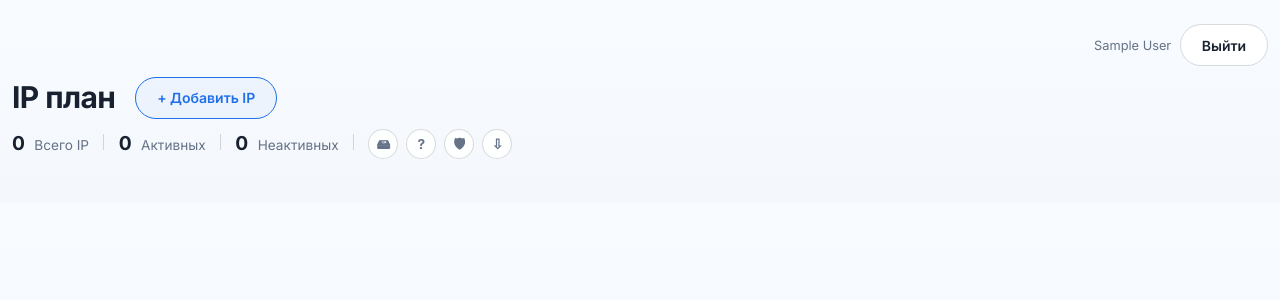
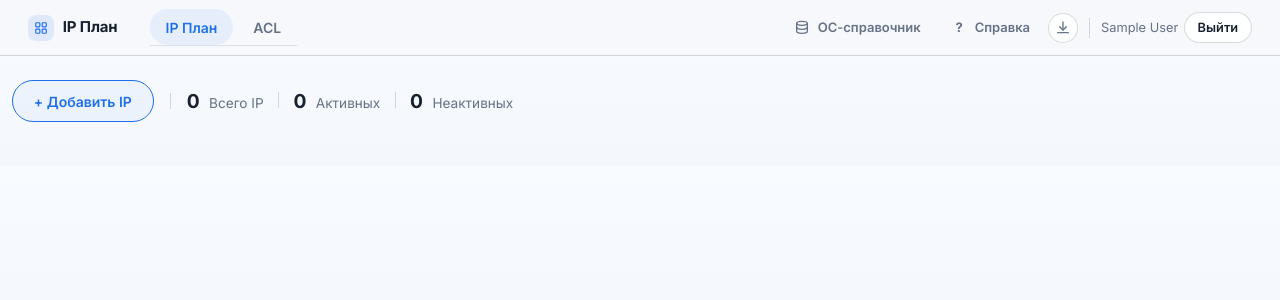
Before and after one commit to aanikolaeff/ip_plan, a Django app: page / in a window 1280 px wide. Shown: the top 300 px of the page. Run offline with Django 5.2, Linux system fonts and the light colour scheme; the visitor is signed in with stand-in values (Sample User, id 1); some libraries are stand-ins or nearby versions.

Commit message:
Add persistent top navigation (from maket/Main.dc.html)
Ported the pre-approved mockup verbatim into real Django code — same
tokens/classes/SVGs already given 1:1 from style.css, not a new design.

Replaces:
- The floating .user-bar (name + Выйти) sitting alone above hero,
  disconnected from any navigation.
- Unlabeled emoji icon buttons (🛡 ACL, 🖴 OS catalog) mixed with '?'
  help and export in one row — different-weight actions dumped
  together, meaning legible only via title tooltip.
- No active-page indicator anywhere.
- The hand-rolled '← IP план' back link on acl_lookup.html (one-off
  per-subpage pattern, not reusable) — cross-section nav is now the
  tabs. Left '← ACL' on acl_detail.html/acl_object_group_detail.html
  alone: that's in-section drill-down back-nav (detail → search), not
  redundant with the new tabs.

New: header.app-nav (nav.css) — brand + IP План/ACL tabs with real
active state (request.resolver_match.url_name) on the left; ОС-
справочник/Справка (still HTMX modals)/Export, separator, user, Выйти
on the right. x-data moved from .container-fluid to <body> since the
nav's Alpine directives (@click for the modal triggers) live outside
.container-fluid now (full-bleed bar, no container gutter).

ip_table.html hero simplified to match: sr-only <h1> (page identity is
now the active tab) + add-button/stats in one row, hero-actions-row
removed entirely (those 4 buttons live in the nav now). Dead CSS for
the replaced patterns (.user-bar*, .hero-actions-row, .btn-help)
removed from style.css; .btn-back kept — still used by the ACL
detail/object-group pages, unrelated to what changed here.

Verified live: tab active-state switches correctly between IP План/
ACL, ОС-справочник modal opens fine after the x-data move (Alpine
still wired up), no console errors, no more '← IP план'.

Co-Authored-By: Claude Sonnet 5 <noreply@anthropic.com>
Claude-Session: https://claude.ai/code/session_01Pg7jUBmmZpS5VEuH7Q4JKi

```diff
--- /dev/null
+++ b/ip_plan/static/ip_plan/css/nav.css
@@ -0,0 +1,110 @@
+/* Постоянная шапка-навигация — портирование maket/Main.dc.html (см.
+   maket/README.md про критику текущего состояния: плавающая user-bar вне
+   какой-либо навигации, emoji-иконки 🛡/🖴 без подписи, нет индикации
+   активной страницы, "← IP план" на ACL — ручной паттерн на каждую
+   подстраницу). Токены — те же переменные из style.css (--bg-page,
+   --border-soft-strong, --accent и т.д.), новых не вводится: это тот же
+   дизайн-язык, что у control strip заголовка таблицы, не отдельный стиль. */
+
+.app-nav {
+  display: flex;
+  align-items: center;
+  justify-content: space-between;
+  height: 56px;
+  padding: 0 28px;
+  background: var(--bg-page);
+  border-bottom: 1px solid var(--border-soft-strong);
+}
+
+.nav-left { display: flex; align-items: center; gap: 2rem; }
+
+.brand { display: flex; align-items: center; gap: .55rem; }
+.brand-mark {
+  width: 26px; height: 26px;
+  border-radius: 8px;
+  background: rgba(31, 111, 235, .1);
+  color: var(--accent);
+  display: flex; align-items: center; justify-content: center;
+  flex: none;
+}
+.brand-name { font-weight: 700; font-size: .9375rem; letter-spacing: -.01em; color: var(--text-main); }
+
+.nav-tabs { display: flex; gap: .25rem; }
+.nav-tab {
+  /* Мокап использовал <button> (без href) — здесь это настоящая ссылка
+     для реальной навигации, отсюда сброс text-decoration/display, которых
+     кнопке не требовалось. */
+  display: inline-block;
+  padding: .45rem 1rem;
+  border-radius: 999px;
+  font-size: .875rem;
+  font-weight: 600;
+  color: var(--text-muted);
+  text-decoration: none;
+  cursor: pointer;
+  border: none;
+  background: none;
+  font-family: inherit;
+  transition: background .12s ease, color .12s ease;
+}
+.nav-tab.active { background: rgba(31, 111, 235, .08); color: var(--accent); }
+.nav-tab:not(.active):hover { background: rgba(24, 33, 47, .05); color: var(--text-main); }
+
+.nav-right { display: flex; align-items: center; gap: .35rem; }
+.nav-ghost {
+  display: flex; align-items: center; gap: .4rem;
+  padding: .4rem .75rem;
+  border-radius: 999px;
+  border: none;
+  background: none;
+  color: var(--text-muted);
+  font-size: .8125rem;
+  font-weight: 600;
+  font-family: inherit;
+  cursor: pointer;
+  transition: background .12s ease, color .12s ease;
+}
+.nav-ghost:hover { color: var(--accent); background: rgba(31, 111, 235, .05); }
+.nav-ghost-mark {
+  width: 18px; height: 18px;
+  display: flex; align-items: center; justify-content: center;
+  color: inherit;
+  font-weight: 700;
+  flex: none;
+}
+.nav-icon {
+  width: 30px; height: 30px;
+  border-radius: 50%;
+  border: 1px solid var(--border-soft-strong);
+  background: rgba(255, 255, 255, .9);
+  color: var(--text-muted);
+  cursor: pointer;
+  display: flex; align-items: center; justify-content: center;
+  transition: all .15s ease;
+}
+.nav-icon:hover { color: var(--accent); border-color: var(--accent); background: rgba(31, 111, 235, .05); }
+
+.nav-sep { width: 1px; height: 20px; background: var(--border-soft-strong); margin: 0 .35rem; flex: none; }
+
+.nav-user { font-size: .8rem; color: var(--text-muted); }
+.nav-logout {
+  background: rgba(255, 255, 255, .9);
+  color: var(--text-main);
+  border: 1px solid var(--border-soft-strong);
+  border-radius: 999px;
+  padding: .3rem .8rem;
+  font-weight: 600;
+  font-size: .8rem;
+  font-family: inherit;
+  cursor: pointer;
+  transition: all .15s ease;
+}
+.nav-logout:hover { border-color: var(--text-faint); }
+
+/* Узкий viewport: табы важнее вспомогательных ссылок — те уходят в перенос
+   первыми (сама шапка не в брифе адаптива, но не должна ломаться до
+   планшетной ширины). */
+@media (max-width: 860px) {
+  .app-nav { flex-wrap: wrap; height: auto; padding: .5rem 1rem; gap: .5rem; row-gap: .4rem; }
+  .nav-right { margin-left: auto; }
+}
--- a/ip_plan/static/ip_plan/css/style.css
+++ b/ip_plan/static/ip_plan/css/style.css
@@ -25,24 +25,36 @@
 
     a { color: var(--accent); }
 
-    /* --- Текущий пользователь / выход (base.html, на любой странице) --- */
-    .user-bar {
-      display: flex;
-      justify-content: flex-end;
-      align-items: center;
-      gap: .55rem;
-      margin-bottom: .65rem;
+    /* Пользователь/выход теперь — часть постоянной шапки .app-nav
+       (nav.css, portирование maket/Main.dc.html), не отдельная плавающая
+       .user-bar над hero — см. maket/README.md про критику старого места. */
+
+    /* --- Скрыт визуально, доступен читалкам экрана: там, где заголовок
+       страницы и так очевиден по активному табу в .app-nav (см. IP План в
+       ip_table.html), но <h1> для доступности/семантики документа нужен
+       всё равно. --- */
+    .sr-only {
+      position: absolute;
+      width: 1px; height: 1px;
+      padding: 0; margin: -1px;
+      overflow: hidden;
+      clip: rect(0, 0, 0, 0);
+      white-space: nowrap;
+      border: 0;
     }
-    .user-bar-name { font-size: .8rem; color: var(--text-muted); }
-    .user-bar-btn { font-size: .8rem; padding: .3rem .8rem; }
 
     /* --- Шапка страницы --- */
     .hero { margin-bottom: 1.25rem; }
     .hero-title-row { display: flex; align-items: center; gap: 1.25rem; }
+    /* Заголовок + статистика в одну строку без разрыва — используется там,
+       где видимого <h1> нет (см. .sr-only выше), заголовок страницы уже
+       обозначен активным табом в .app-nav. */
+    .hero-row { display: flex; align-items: center; gap: 1rem; }
     .hero .title { font-size: 1.875rem; line-height: 1.1; font-weight: 700; margin: 0; letter-spacing: -.02em; }
     .hero .subtitle { margin: .5rem 0 0; max-width: 70ch; color: var(--text-muted); font-size: .9375rem; }
 
     .hero-stats { display: flex; align-items: baseline; gap: .9rem; margin-top: .65rem; }
+    .hero-row .hero-stats { margin-top: 0; }
     .hero-stat { color: var(--text-muted); font-size: .85rem; }
     .hero-stat strong { color: var(--text-main); font-size: 1.2rem; font-weight: 700; margin-right: .35rem; }
     .hero-stat-sep { width: 1px; height: 1rem; background: var(--border-soft-strong); }
@@ -146,34 +158,10 @@
     }
     .btn-add:hover { background: rgba(31, 111, 235, .1); color: var(--accent-strong); border-color: var(--accent-strong); transform: translateY(-1px); }
 
-    /* --- "?" Справка / экспорт — в одной строке со сводкой (.hero-stats) --- */
-    .hero-actions-row {
-      display: flex;
-      align-items: center;
-      gap: .5rem;
-      /* .hero-stats — align-items:baseline (для чисел статистики); круглые
-         кнопки по тексту-baseline не выровнялись бы вменяемо, центрируем
-         их саму группу относительно остальных элементов строки отдельно. */
-      align-self: center;
-    }
-    .btn-help {
-      width: 30px;
-      height: 30px;
-      border-radius: 50%;
-      border: 1px solid var(--border-soft-strong);
-      background: rgba(255, 255, 255, 0.9);
-      color: var(--text-muted);
-      font-size: .85rem;
-      font-weight: 700;
-      text-decoration: none;
-      cursor: pointer;
-      display: flex;
-      align-items: center;
-      justify-content: center;
-      flex-shrink: 0;
-      transition: all .15s ease;
-    }
-    .btn-help:hover { color: var(--accent); border-color: var(--accent); background: rgba(31, 111, 235, .04); transform: translateY(-1px); }
+    /* .hero-actions-row/.btn-help (⇩/🖴/?/🛡 в одну строку со статистикой)
+       убраны — те же действия (ОС-справочник/Справка/Экспорт) теперь в
+       постоянной шапке .app-nav (nav.css: .nav-ghost/.nav-icon), см.
+       maket/README.md про критику emoji-иконок без подписи вне навигации. */
 
     .btn-modal-secondary {
       background: rgba(255, 255, 255, 0.9);
@@ -1113,11 +1101,12 @@ tr:hover .cell-clear-btn { opacity: 1; }
 .badge-status[data-status="deny"] { background: #fdeaea; color: #d13a3a; }
 .badge-status[data-status="remark"] { background: #eef0f3; color: #4b5563; }
 
-/* --- Кнопка "назад" (текстовая ссылка вида "← IP план" / "← ACL") ---
-   .btn-help — фиксированный circle 30x30 под один иконку-глиф (⇩, 🖴, ?,
-   🛡) и намеренно не тянется под многословный текст — использовать его для
-   "← IP план" клало текст поверх круга, вылезая за границы. Отдельная
-   pill-кнопка под авто-ширину текста, тот же hover-язык, что у .btn-help. */
+/* --- Кнопка "назад" (текстовая ссылка вида "← ACL") — используется на
+   acl_detail.html/acl_object_group_detail.html для возврата к поиску ACL,
+   внутринавигация раздела. Раньше так же оформлялось и "← IP план" на
+   acl_lookup.html — убрано вместе с переходом на постоянную шапку
+   .app-nav (nav.css): та кросс-разделная навигация теперь через табы
+   IP План/ACL, дублировать её текстовой ссылкой внутри hero не нужно. */
 .btn-back {
   display: inline-flex;
   align-items: center;
--- a/ip_plan/templates/ip_plan/acl_lookup.html
+++ b/ip_plan/templates/ip_plan/acl_lookup.html
@@ -4,7 +4,6 @@
   <section class="hero">
     <div class="hero-title-row">
       <h1 class="title">ACL</h1>
-      <a class="btn-back" href="{% url 'ip_plan:ip_list' %}" title="Назад к IP плану">← IP план</a>
     </div>
     <p class="subtitle">
       Поиск по running-config Cisco-устройств (config_backups, без записи в NetBox) —
--- a/ip_plan/templates/ip_plan/base.html
+++ b/ip_plan/templates/ip_plan/base.html
@@ -18,24 +18,81 @@
   <link href="{% static 'ip_plan/vendor/datatables/fixedColumns.bootstrap5.min.css' %}" rel="stylesheet">
 
   <link rel="stylesheet" href="{% static 'ip_plan/css/style.css' %}">
+  <link rel="stylesheet" href="{% static 'ip_plan/css/nav.css' %}">
   {% block extra_head %}{% endblock %}
 </head>
-<body>
-  <!-- x-data="" — без хотя бы одного предка с x-data Alpine не навешивает
-       директивы (@click и т.п.) на элементы внутри. Оборачиваем весь основной
-       контент страницы, чтобы кнопки типа "+ Добавить IP" корректно работали. -->
-  <div class="container-fluid py-4" x-data>
-    <!-- В обычном потоке документа (НЕ position:fixed) — чтобы при скролле
-         страницы вниз уезжала вместе с контентом, как "+ Добавить IP", а не
-         оставалась прибитой к вьюпорту и наезжала на липкую шапку таблицы. -->
-    {% if user.is_authenticated %}
-      <form method="post" action="{% url 'ip_plan:logout' %}" class="user-bar">
-        {% csrf_token %}
-        <span class="user-bar-name">{{ user.get_full_name|default:user.username }}</span>
-        <button type="submit" class="btn-modal-secondary user-bar-btn">Выйти</button>
-      </form>
-    {% endif %}
+<!-- x-data — без хотя бы одного предка с x-data Alpine не навешивает
+     директивы (@click и т.п.) на элементы внутри. На <body>, а не только
+     на .container-fluid ниже — постоянная шапка .app-nav тоже использует
+     @click (ОС-справочник/Справка), а она специально ВНЕ .container-fluid
+     (свой full-bleed фон на всю ширину, без горизонтальных отступов
+     контейнера). -->
+<body x-data>
+  {% if user.is_authenticated %}
+    {% with url_name=request.resolver_match.url_name %}
+      <header class="app-nav">
+        <div class="nav-left">
+          <div class="brand">
+            <span class="brand-mark">
+              <svg width="14" height="14" viewBox="0 0 24 24" fill="none" stroke="currentColor" stroke-width="2" stroke-linecap="round" stroke-linejoin="round">
+                <rect x="3" y="3" width="7" height="7" rx="1.5"></rect>
+                <rect x="14" y="3" width="7" height="7" rx="1.5"></rect>
+                <rect x="3" y="14" width="7" height="7" rx="1.5"></rect>
+                <rect x="14" y="14" width="7" height="7" rx="1.5"></rect>
+              </svg>
+            </span>
+            <span class="brand-name">IP План</span>
+          </div>
+          <nav class="nav-tabs">
+            <a class="nav-tab{% if url_name == 'ip_list' %} active{% endif %}" href="{% url 'ip_plan:ip_list' %}">IP План</a>
+            <a class="nav-tab{% if url_name == 'acl_lookup' or url_name == 'acl_detail' or url_name == 'acl_object_group_detail' %} active{% endif %}" href="{% url 'ip_plan:acl_lookup' %}">ACL</a>
+          </nav>
+        </div>
+        <div class="nav-right">
+          <button type="button" class="nav-ghost"
+                  hx-get="{% url 'ip_plan:os_catalog_manage' %}"
+                  hx-target="#modal-content"
+                  hx-indicator="#modal-spinner"
+                  @click="$store.modal.dirty = false; $dispatch('open-modal')">
+            <span class="nav-ghost-mark">
+              <svg width="16" height="16" viewBox="0 0 24 24" fill="none" stroke="currentColor" stroke-width="2" stroke-linecap="round" stroke-linejoin="round">
+                <ellipse cx="12" cy="5" rx="8" ry="3"></ellipse>
+                <path d="M4 5v6c0 1.66 3.58 3 8 3s8-1.34 8-3V5"></path>
+                <path d="M4 11v6c0 1.66 3.58 3 8 3s8-1.34 8-3v-6"></path>
+              </svg>
+            </span>
+            ОС-справочник
+          </button>
+          <button type="button" class="nav-ghost"
+                  hx-get="{% url 'ip_plan:help_modal' %}"
+                  hx-target="#modal-content"
+                  hx-indicator="#modal-spinner"
+                  @click="$store.modal.dirty = false; $dispatch('open-modal')">
+            <span class="nav-ghost-mark">?</span>
+            Справка
+          </button>
+          <a class="nav-icon" href="{% url 'ip_plan:export_excel' %}" title="Экспорт в Excel">
+            <svg width="16" height="16" viewBox="0 0 24 24" fill="none" stroke="currentColor" stroke-width="2" stroke-linecap="round" stroke-linejoin="round">
+              <path d="M12 3v12"></path>
+              <path d="M7 10l5 5 5-5"></path>
+              <path d="M4 19h16"></path>
+            </svg>
+          </a>
+          <div class="nav-sep"></div>
+          <span class="nav-user">{{ user.get_full_name|default:user.username }}</span>
+          <form method="post" action="{% url 'ip_plan:logout' %}">
+            {% csrf_token %}
+            <button type="submit" class="nav-logout">Выйти</button>
+          </form>
+        </div>
+      </header>
+    {% endwith %}
+  {% endif %}
 
+  <!-- В обычном потоке документа (НЕ position:fixed) — чтобы при скролле
+       страницы вниз уезжало вместе с контентом, а не оставалось прибитым
+       к вьюпорту и наезжало на липкую шапку таблицы. -->
+  <div class="container-fluid py-4">
     {% block content %}{% endblock %}
   </div>
 
--- a/ip_plan/templates/ip_plan/ip_table.html
+++ b/ip_plan/templates/ip_plan/ip_table.html
@@ -21,8 +21,11 @@
     <span>Загрузка таблицы…</span>
   </div>
   <section class="hero">
-    <div class="hero-title-row">
-      <h1 class="title">IP план</h1>
+    <!-- Визуально скрыт — заголовок страницы уже виден по активному табу
+         "IP План" в постоянной шапке (base.html/nav.css), <h1> тут только
+         для семантики документа/читалок экрана. -->
+    <h1 class="sr-only">IP план</h1>
+    <div class="hero-row">
       <button type="button" class="btn-add"
               hx-get="{% url 'ip_plan:ip_add' %}"
               hx-target="#modal-content"
@@ -30,33 +33,13 @@
               @click="$store.modal.dirty = false; $dispatch('open-modal')">
         + Добавить IP
       </button>
-    </div>
-    <div class="hero-stats">
-      <span class="hero-stat"><strong id="stat-total">0</strong> Всего IP</span>
       <span class="hero-stat-sep"></span>
-      <span class="hero-stat"><strong id="stat-active">0</strong> Активных</span>
-      <span class="hero-stat-sep"></span>
-      <span class="hero-stat"><strong id="stat-inactive">0</strong> Неактивных</span>
-      <span class="hero-stat-sep"></span>
-      <div class="hero-actions-row">
-        <button type="button" class="btn-help"
-                hx-get="{% url 'ip_plan:os_catalog_manage' %}"
-                hx-target="#modal-content"
-                hx-indicator="#modal-spinner"
-                @click="$store.modal.dirty = false; $dispatch('open-modal')"
-                title="Справочник «Операционная система»">
-          🖴
-        </button>
-        <button type="button" class="btn-help"
-                hx-get="{% url 'ip_plan:help_modal' %}"
-                hx-target="#modal-content"
-                hx-indicator="#modal-spinner"
-                @click="$store.modal.dirty = false; $dispatch('open-modal')"
-                title="Справка">
-          ?
-        </button>
-        <a class="btn-help" href="{% url 'ip_plan:acl_lookup' %}" title="Поиск по ACL Cisco-устройств">🛡</a>
-        <a class="btn-help" href="{% url 'ip_plan:export_excel' %}" title="Экспорт в Excel">⇩</a>
+      <div class="hero-stats">
+        <span class="hero-stat"><strong id="stat-total">0</strong> Всего IP</span>
+        <span class="hero-stat-sep"></span>
+        <span class="hero-stat"><strong id="stat-active">0</strong> Активных</span>
+        <span class="hero-stat-sep"></span>
+        <span class="hero-stat"><strong id="stat-inactive">0</strong> Неактивных</span>
       </div>
     </div>
   </section>
```
Also changed, not shown: maket/Current.dc.html (added, +131 -0 lines), maket/Main.dc.html (added, +222 -0 lines), maket/canvas.json (added, +30 -0 lines), maket/README.md (added).
